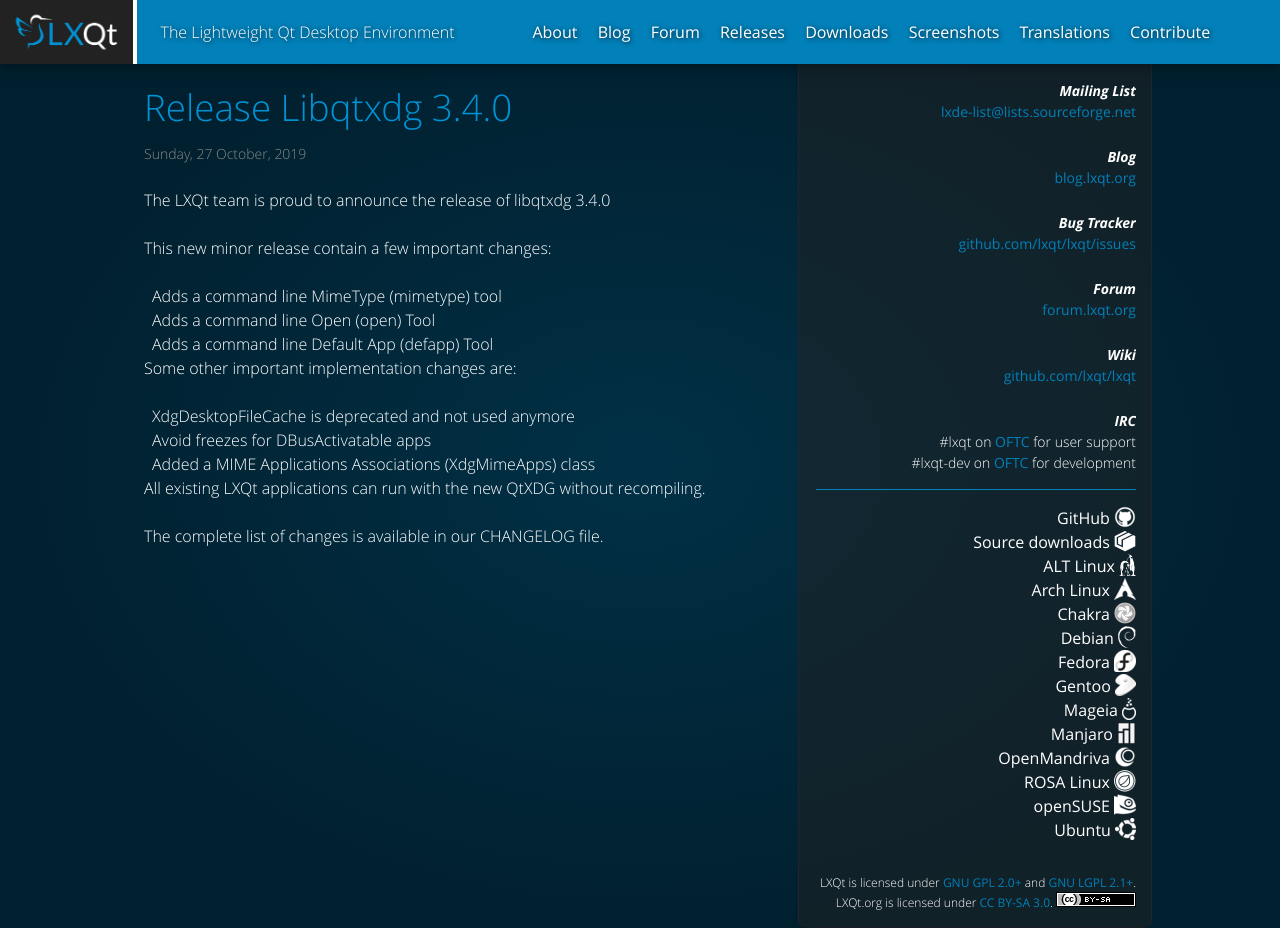
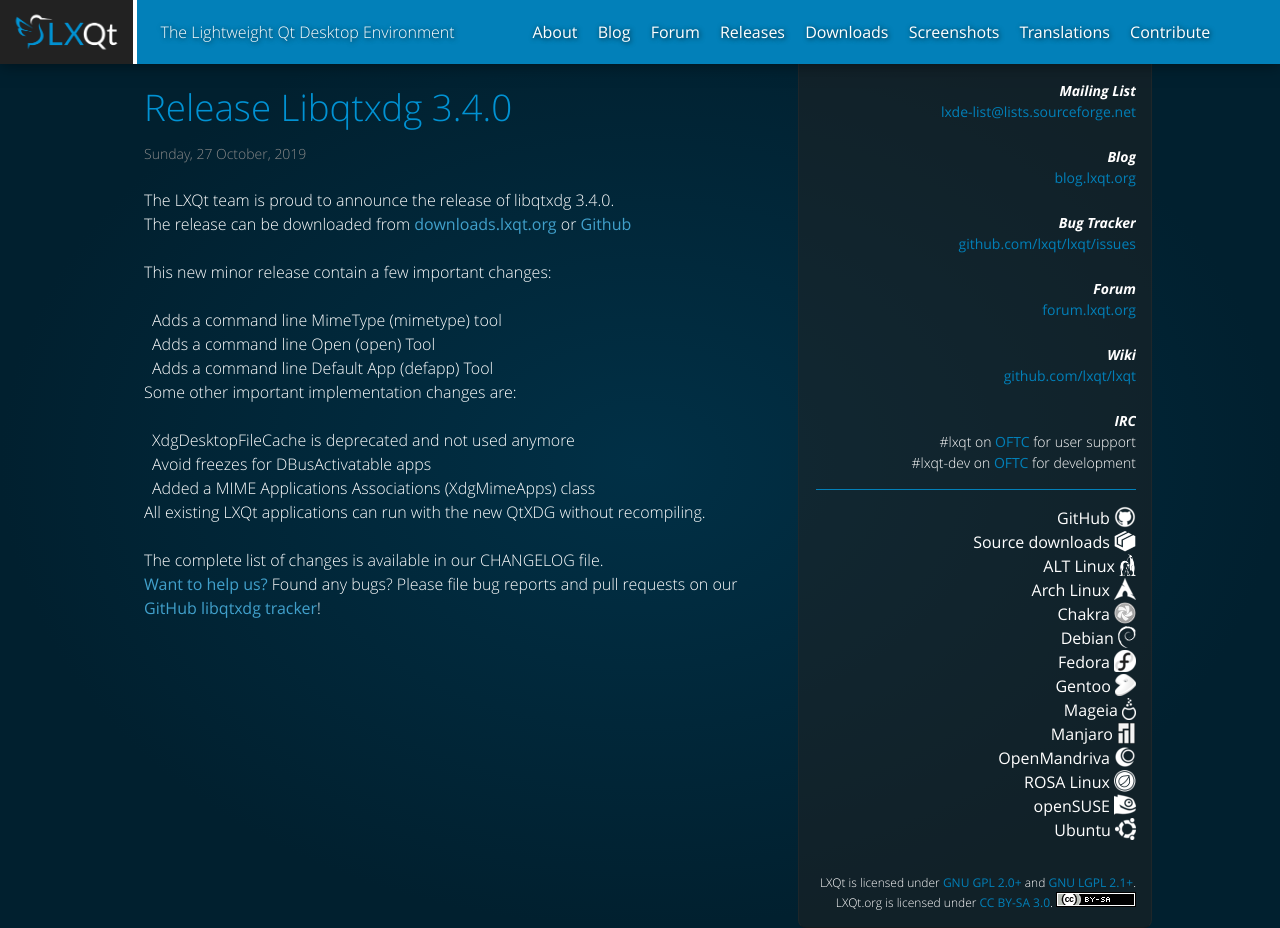
Before and after one commit to lxqt/lxqt.github.io, a Jekyll site: the page built from _posts/2019-10-27-libqtxdg-3.4.0.md, in a window 1280 px wide. Built offline with Jekyll 4.4.1, drawn with Linux system fonts in a browser that asks for light colours.

Commit message:
Added the usual links

```diff
--- a/_posts/2019-10-27-libqtxdg-3.4.0.md
+++ b/_posts/2019-10-27-libqtxdg-3.4.0.md
@@ -7,7 +7,9 @@
 categories: release
 ---
 
-The LXQt team is proud to announce the release of libqtxdg 3.4.0
+The LXQt team is proud to announce the release of libqtxdg 3.4.0.
+The release can be downloaded from [downloads.lxqt.org](https://downloads.lxqt.org/current.html)
+or [Github](https://github.com/lxqt/libqtxdg/releases)
 
 This new minor release contain a few important changes:
  * Adds a command line MimeType (mimetype) tool
@@ -23,3 +25,4 @@
 recompiling.
 
 The complete list of changes is available in our CHANGELOG file.
+[Want to help us?](https://github.com/lxqt/lxqt/wiki/Contributing-code) Found any bugs? Please file bug reports and pull requests on our [GitHub libqtxdg tracker](https://github.com/lxqt/libqtxdg/issues)!
```
